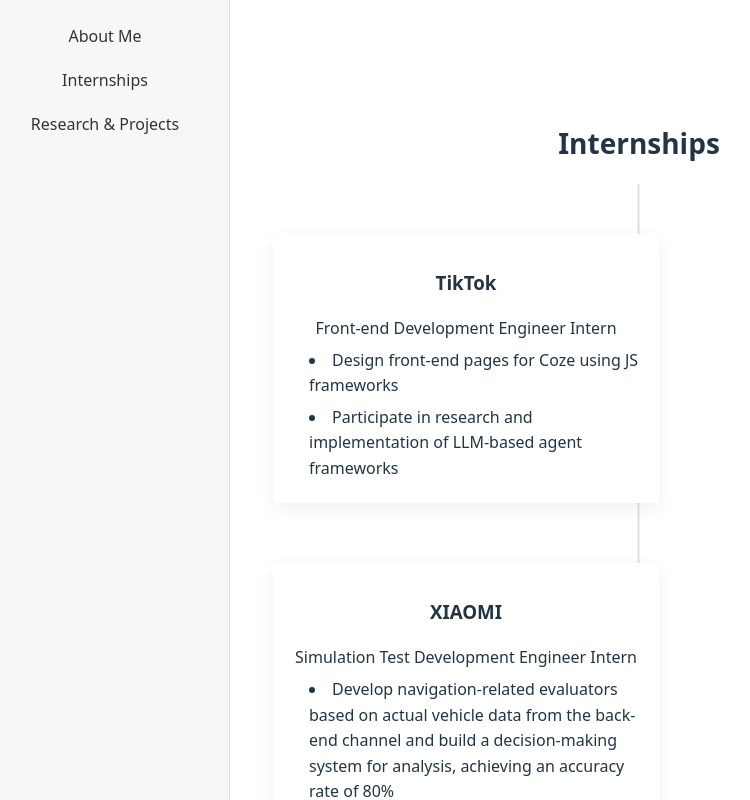
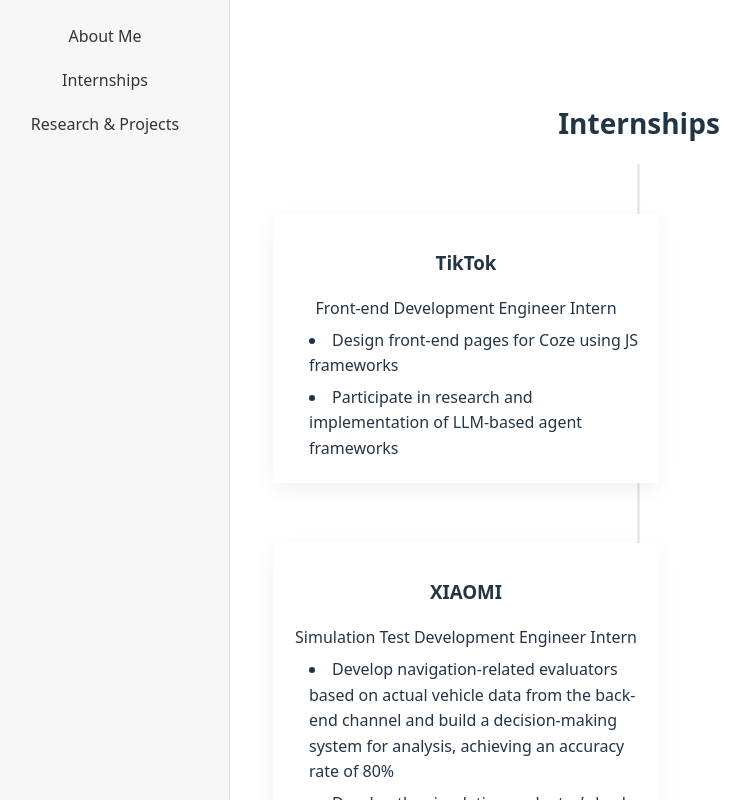
Before and after one commit to problemme/CV_link, a Vue app: page / in a window 1280 px wide. Both pictures are taken after a click on the link "Internships". Shown: the top 800 px of the page, without its empty margins (19-769 px from the left). Built offline with nearby package versions, Linux system fonts and the light colour scheme.

Commit message:
更新 internships.vue

```diff
--- a/src/components/internships.vue
+++ b/src/components/internships.vue
@@ -75,7 +75,7 @@
 <style scoped>
 .internships {
   max-width: 1000px;
-  margin: 50px auto;
+  margin: 30px auto 40px;
 }
 
 .title {
```
